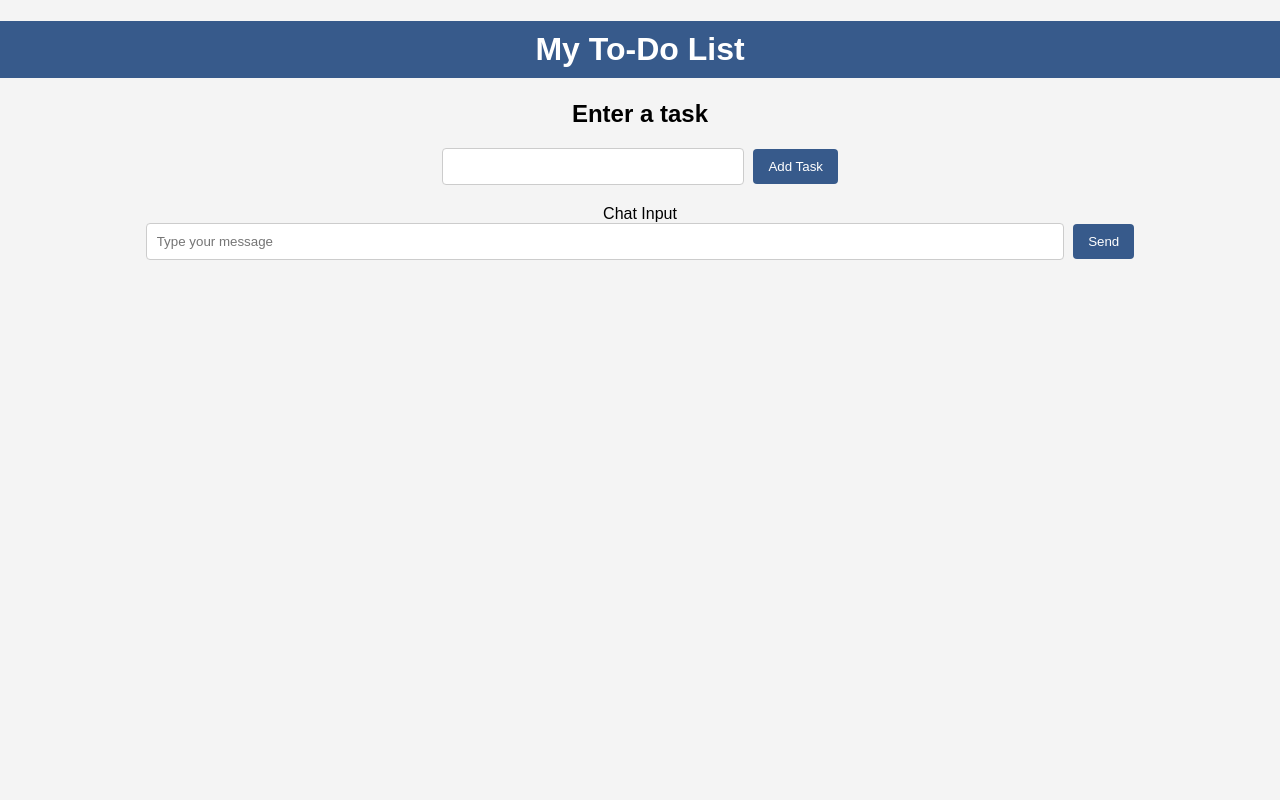
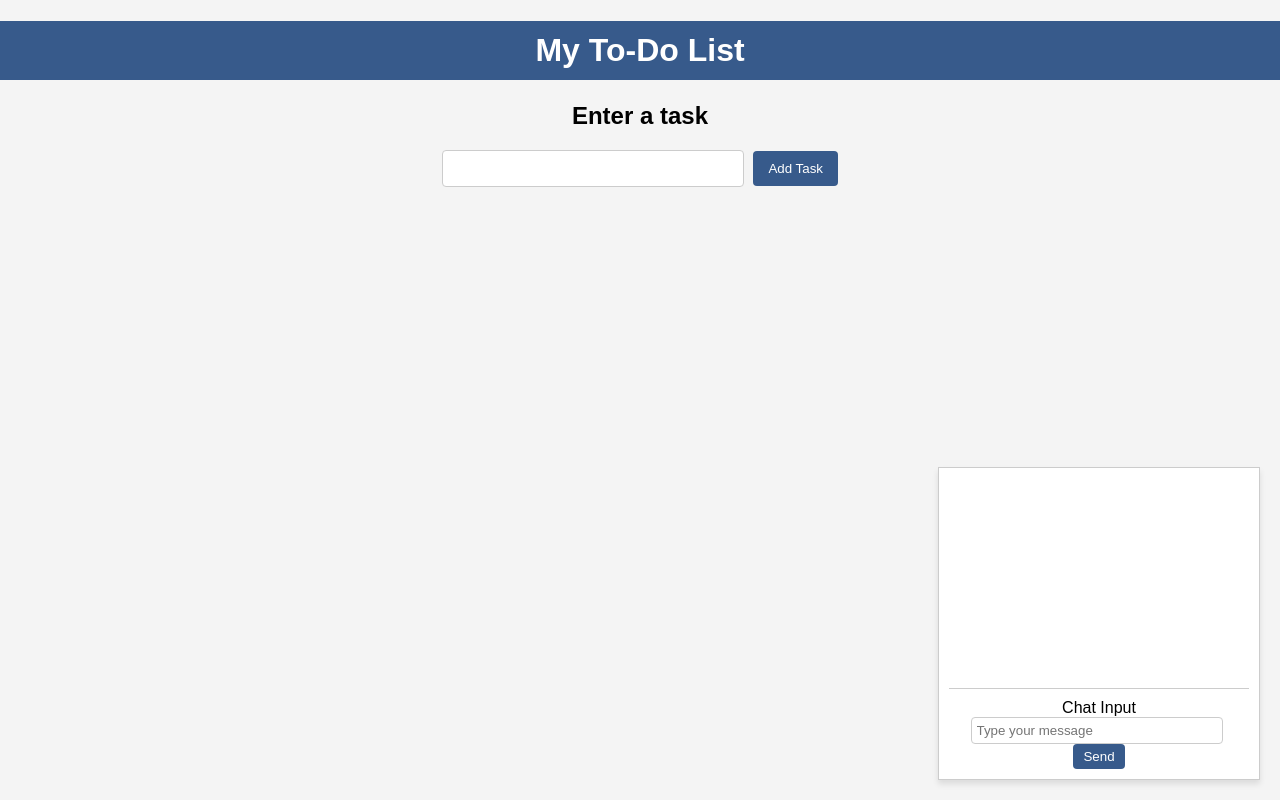
Before and after one commit to cacerbero/Checklistv1, a website built with Parcel: page index.html in a window 1280 px wide. Built offline with nearby package versions, Linux system fonts and the light colour scheme; some packages are replaced by stand-ins of ours; no server answers; the database is empty.

Commit message:
adding styles to deployment

```diff
--- a/style.css
+++ b/style.css
@@ -12,7 +12,7 @@ h1 {
 #375A8B;
     color:
 white;
-    padding: 10px;
+    padding: 11px;
 }
 
 .container {
@@ -63,3 +63,40 @@ white;
 label {
     display: block;
 }
+#chatbot-container {
+    width: 300px;
+    border: 1px solid
+#ccc;
+    padding: 10px;
+    position: fixed;
+    bottom: 20px;
+    right: 20px;
+    background:
+white;
+    box-shadow: 0px 4px 6px
+rgba(0, 0, 0, 0.1);
+}
+
+#chat-history {
+    height: 200px;
+    overflow-y: auto;
+    border-bottom: 1px solid
+#ccc;
+    margin-bottom: 10px;
+    padding: 5px;
+}
+
+#chat-input {
+    width: calc(100% - 60px);
+    padding: 5px;
+    margin-right: 5px;
+}
+
+#send-btn {
+    padding: 5px 10px;
+    cursor: pointer;
+}
+
+.history {
+	padding-bottom: 15px;
+}
```
